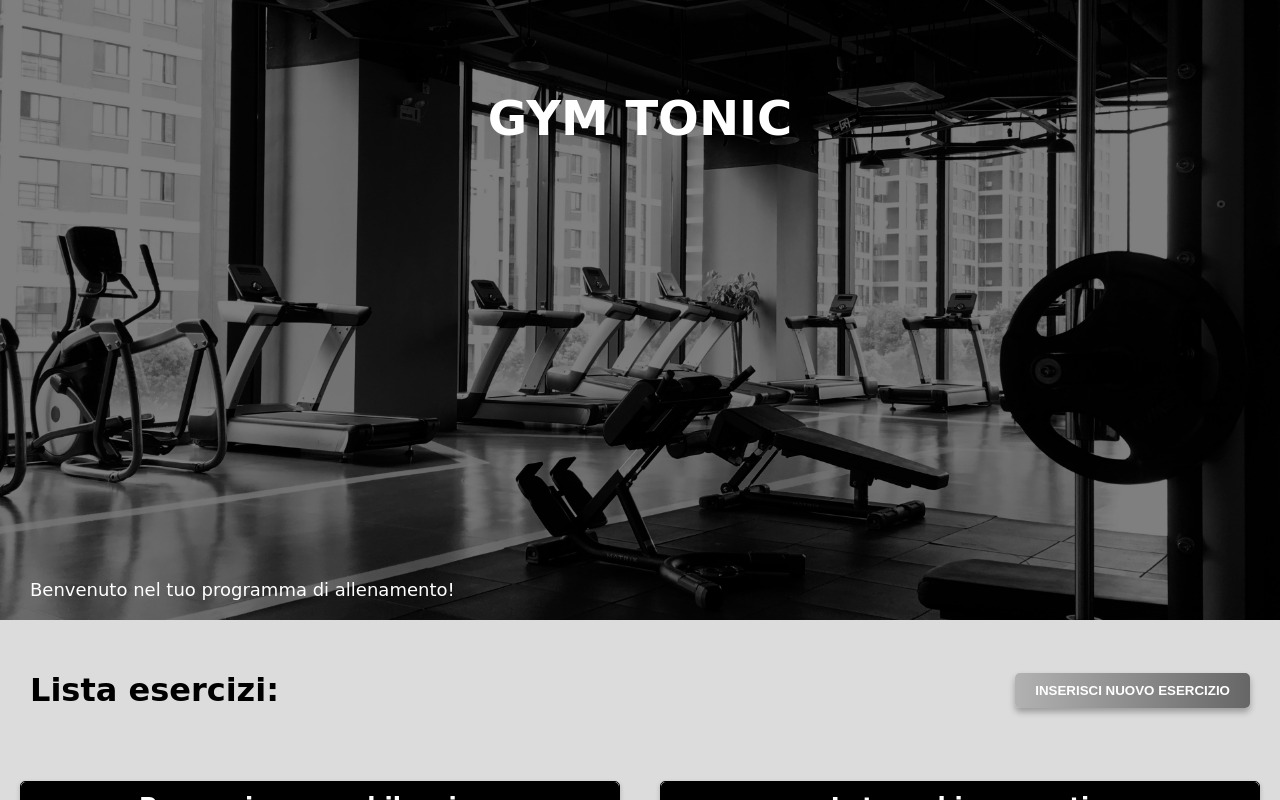
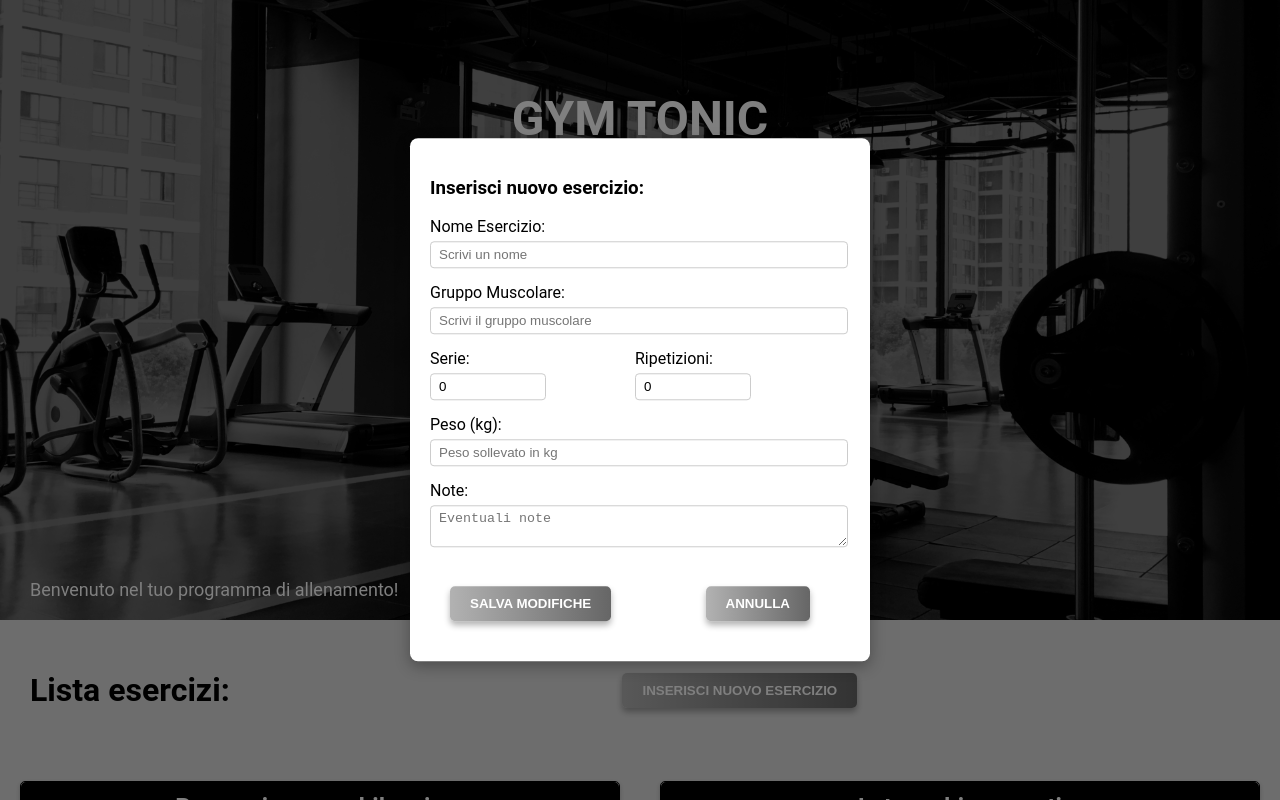
Before and after one commit to Alessia-Nicolini/Palestra, an Angular app: page / in a window 1280 px wide. Both pictures are taken after a click on the button "INSERISCI NUOVO ESERCIZIO". Shown: the top 800 px of the page. Built offline with nearby package versions, Linux system fonts and the light colour scheme.

Commit message:
Divisione in componenti e abbellimento stile

```diff
--- a/src/app/components/exercises-edit/exercises-edit.css
+++ b/src/app/components/exercises-edit/exercises-edit.css
@@ -13,6 +13,7 @@
   background-color: #fff;
   color: #000;
   padding: 20px;
+  padding-right: 40px;
   border-radius: 8px;
   width: 400px;
   max-width: 90%;
@@ -27,3 +28,27 @@
   border: 1px solid #ccc;
   border-radius: 4px;
 }
+
+.button-group{
+  display: flex;
+  align-items: center;
+  justify-content: space-between;
+  margin: 20px;
+}
+
+.serie{
+  display: flex;
+  align-items: center;
+  justify-content: space-between;
+  gap: 10px;
+}
+
+.serie label {
+  flex: 1;
+  display: flex;
+  flex-direction: column;
+}
+
+.serie input {
+  width: 50%;
+}
--- a/src/app/components/exercises-edit/exercises-edit.html
+++ b/src/app/components/exercises-edit/exercises-edit.html
@@ -1,9 +1,13 @@
 @if(editMode){
-<div class="modal-overlay" (click)="cancelEdit()">
+<div class="modal-overlay">
   <div class="modal">
-    <h2>🔧 Modalità Modifica Attiva 🔧</h2>
     <div class="edit-mode">
-      <h3>Modifica Esercizio: {{ exerciseToEdit.name }}</h3>
+      @if(mode() === 'edit'){
+      <h3>Modifica esercizio: {{ exerciseToEdit.name }}</h3>
+      }
+     @if(mode() === 'insert'){
+      <h3>Inserisci nuovo esercizio:</h3>
+      }
       <label>
         Nome Esercizio:
         <input type="text" [(ngModel)]="exerciseToEdit.name" placeholder="Scrivi un nome" />
@@ -12,6 +16,7 @@
         Gruppo Muscolare:
         <input type="text" [(ngModel)]="exerciseToEdit.muscleGroup" placeholder="Scrivi il gruppo muscolare" />
       </label>
+      <div class="serie">
         <label>
           Serie:
           <input type="number" [(ngModel)]="exerciseToEdit.sets" placeholder="Numero di serie" />
@@ -20,6 +25,7 @@
           Ripetizioni:
           <input type="number" [(ngModel)]="exerciseToEdit.reps" placeholder="Numero di ripetizioni" />
         </label>
+      </div>
       <label>
         Peso (kg):
         <input type="number" [(ngModel)]="exerciseToEdit.weightKg" placeholder="Peso sollevato in kg" />
@@ -30,10 +36,10 @@
       </label>
       <div class="button-group">
         <button class="btn" (click)="saveExercise()">
-          💾 SALVA MODIFICHE
+          SALVA MODIFICHE
         </button>
         <button class="btn" (click)="cancelEdit()">
-          ❌ ANNULLA
+          ANNULLA
         </button>
       </div>
     </div>
--- a/src/app/components/exercises-edit/exercises-edit.ts
+++ b/src/app/components/exercises-edit/exercises-edit.ts
@@ -15,8 +15,9 @@ export class ExercisesEdit {
   exerciseToEdit: Exercise = new Exercise();
   exercises: Exercise[] = [];
   exercise = input.required<Exercise>();
+  mode = input.required<string>();
   exercisesService = inject(ExerciseService);
-  editMode: boolean = true;
+  editMode = true;
 
   ngOnInit() {
     const stored = localStorage.getItem('exercises');
@@ -24,17 +25,16 @@ export class ExercisesEdit {
       this.exercises = JSON.parse(stored);
     }
     this.exerciseToEdit = this.exercise();
+
   }
 
   saveExercise() {
     if (!this.exerciseToEdit.name || this.exerciseToEdit.name.trim() === '') {
-      alert('Il nome dell\'esercizio è obbligatorio! ⚠️');
+      alert('Il nome dell\'esercizio è obbligatorio!');
       return;
     }
     if (this.exerciseToEdit.id === 0) {
-      // assegno ID progressivo
       this.exerciseToEdit.id = this.exercises.length + 1;
-      // inserisco l'esercizio nell'array
       this.exercises.push(this.exerciseToEdit);
     }
     else {
@@ -46,9 +46,7 @@ export class ExercisesEdit {
     window.location.reload();
     this.exercisesService.saveExercisesToLocalStorage(this.exercises);
     console.log('Esercizio salvato:', this.exerciseToEdit);
-    // torno alla modalità visualizzazione (elenco)
     this.editMode = false;
-    // resetto l'esercizio in modifica
     this.exerciseToEdit = new Exercise();
   }
 
--- a/src/app/components/exercises-list/exercises-list.css
+++ b/src/app/components/exercises-list/exercises-list.css
@@ -37,3 +37,7 @@
     justify-content: center;
     border-radius: 5px 5px 0 0;
 }
+
+.dati{
+    margin: 20px;
+}
--- a/src/app/components/exercises-list/exercises-list.html
+++ b/src/app/components/exercises-list/exercises-list.html
@@ -3,6 +3,9 @@
     <button class="btn" (click)="insertExercise()">
         INSERISCI NUOVO ESERCIZIO
     </button>
+    @if(addMode){
+    <app-exercises-edit [exercise]="exerciseToEdit" [mode]="'insert'"></app-exercises-edit>
+    }
 </div>
 <div class="container">
     @for (item of exercises; track item.id) {
@@ -10,6 +13,7 @@
         <div class="titolo">
             <h2>{{ item.name }} </h2>
         </div>
+        <div class="dati">
             <p><strong> Gruppo muscolare:</strong> {{ item.muscleGroup }}</p>
             <p><strong> Serie:</strong> {{ item.sets }} | <strong> Ripetizioni:</strong> {{ item.reps }}</p>
             @if (item.weightKg) {
@@ -18,13 +22,14 @@
             @if (item.notes) {
             <p><strong> Note:</strong> {{ item.notes }}</p>
             }
+        </div>
         <div class="button-group">
             <button class="btn" (click)="editExercise(item, item.id)">
                 MODIFICA
             </button>
             @if(editMode){
             @if(editingId === item.id){
-            <app-exercises-edit [exercise]="exerciseToEdit"></app-exercises-edit>
+            <app-exercises-edit [exercise]="exerciseToEdit" [mode]="'edit'"></app-exercises-edit>
             }
             }
             <button class="btn" (click)="deleteExercise(item.id)">
--- a/src/app/components/exercises-list/exercises-list.ts
+++ b/src/app/components/exercises-list/exercises-list.ts
@@ -13,6 +13,7 @@ import { ExerciseService } from '../../services/exercise';
 export class ExercisesList {
   exerciseToEdit: Exercise = new Exercise();
   editMode: boolean = false;
+  addMode: boolean = false;
   editingId: number | null = null;
   exercisesService = inject(ExerciseService);
 
@@ -81,15 +82,16 @@ export class ExercisesList {
   }
 
   deleteExercise(id: number) {
-    const confirmed = confirm(`Sei sicuro di voler eliminare questo esercizio? 🗑️`);
+    const confirmed = confirm(`Sei sicuro di voler eliminare questo esercizio? `);
     if (confirmed) {
       this.exercises = this.exercises.filter(ex => ex.id !== id);
       this.exercisesService.saveExercisesToLocalStorage(this.exercises);
-      alert('Esercizio eliminato! ✅');
+      alert('Esercizio eliminato!');
     }
   }
 
      insertExercise() {
-     this.editMode = true;
+     this.addMode = true;
+     this.exerciseToEdit = new Exercise;
    }
 }
--- a/src/styles.css
+++ b/src/styles.css
@@ -3,7 +3,7 @@
 body {
   background: rgb(220, 220, 220);
   background-attachment: fixed;
-  font-family: 'Comic Sans MS', 'Arial', cursive;
+  font-family: Roboto;
   margin: 0;
   padding: 0;
 }
```
Lines whose indentation alone changed are shown as unchanged.
